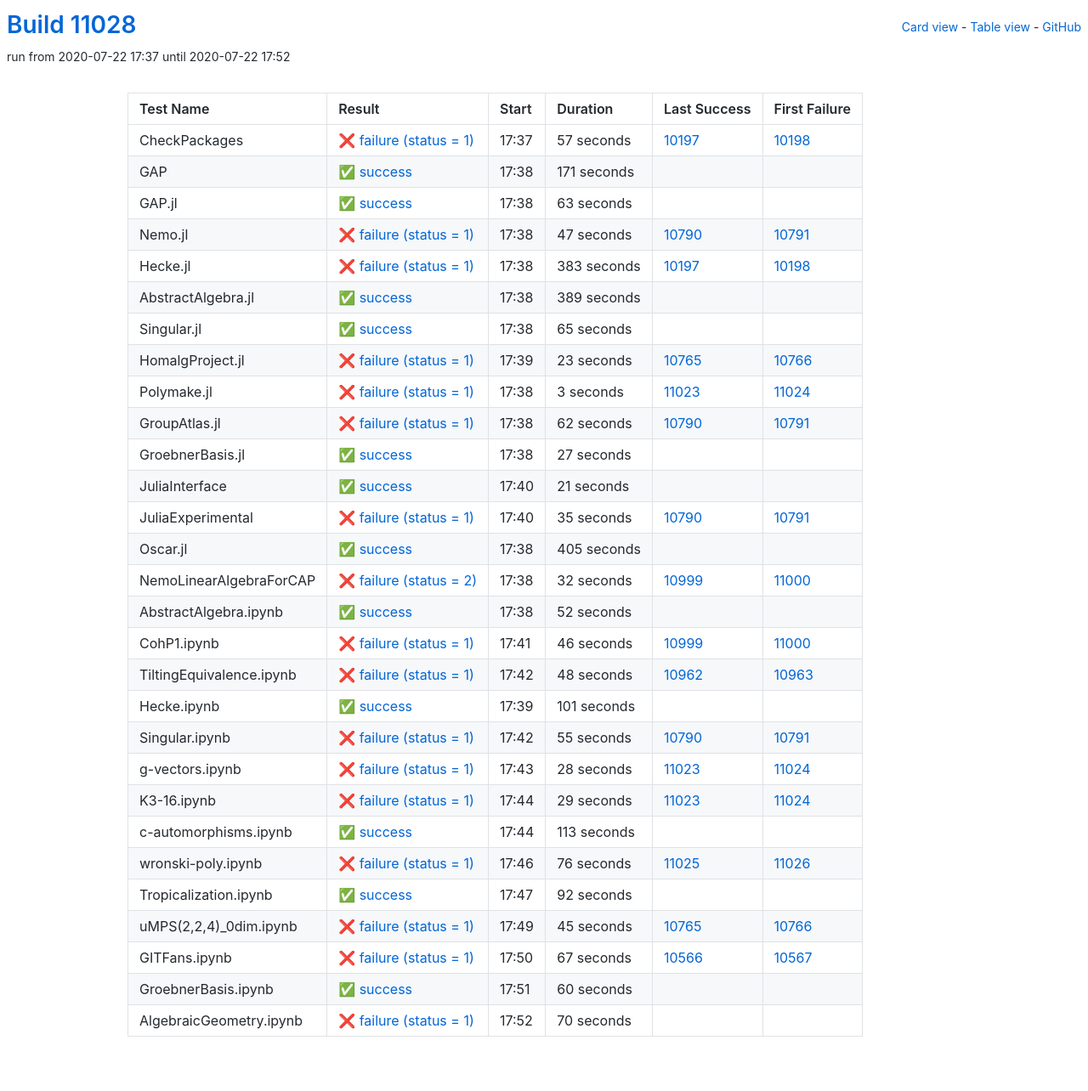
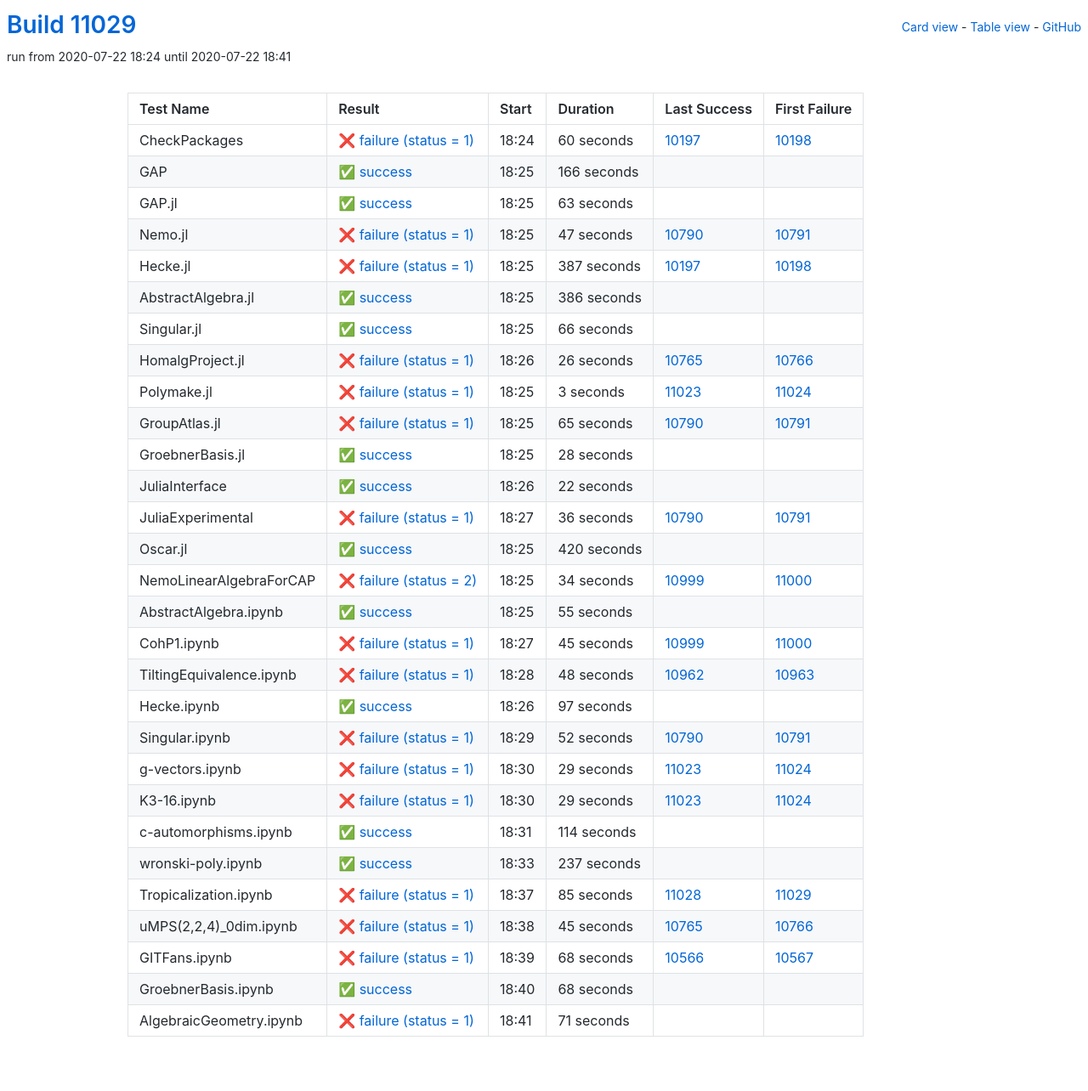
Before and after one commit to oscar-system/oscar-ci-status, a Jekyll site: the page built from table.html, in a window 1280 px wide. Shown: the whole page at 85% size. Built offline with Jekyll 4.4.1, drawn with Linux system fonts in a browser that asks for light colours.

Commit message:
Build #11029

```diff
--- a/_data/ci.yml
+++ b/_data/ci.yml
@@ -1,6 +1,6 @@
 ---
-build: 11028
-build_url: https://oscarci.mathematik.uni-kl.de/job/oscar/11028/
+build: 11029
+build_url: https://oscarci.mathematik.uni-kl.de/job/oscar/11029/
 job: oscar
 organization: oscar-system
 repo: oscar-ci-status
@@ -8,32 +8,32 @@
 tests:
 - name: CheckPackages
   id: checkpackages
-  log: https://oscarci.mathematik.uni-kl.de/job/oscar/11028/artifact/logs/build-11028/CheckPackages.log
-  start: 2020-07-22 17:37
+  log: https://oscarci.mathematik.uni-kl.de/job/oscar/11029/artifact/logs/build-11029/CheckPackages.log
+  start: 2020-07-22 18:24
   success: false
   exitcode: 1
   status: failure
-  duration: 57
+  duration: 60
   last_success: 10197
   last_success_url: https://oscarci.mathematik.uni-kl.de/job/oscar/10197/
   first_failure: 10198
   first_failure_url: https://oscarci.mathematik.uni-kl.de/job/oscar/10198/
 - name: GAP
   id: gap
-  log: https://oscarci.mathematik.uni-kl.de/job/oscar/11028/artifact/logs/build-11028/GAP.log
-  start: 2020-07-22 17:38
+  log: https://oscarci.mathematik.uni-kl.de/job/oscar/11029/artifact/logs/build-11029/GAP.log
+  start: 2020-07-22 18:25
   success: true
   exitcode: 0
   status: success
-  duration: 171
+  duration: 166
   last_success: false
   last_success_url:
   first_failure: false
   first_failure_url:
 - name: GAP.jl
   id: gap-jl
-  log: https://oscarci.mathematik.uni-kl.de/job/oscar/11028/artifact/logs/build-11028/GAP.jl.log
-  start: 2020-07-22 17:38
+  log: https://oscarci.mathematik.uni-kl.de/job/oscar/11029/artifact/logs/build-11029/GAP.jl.log
+  start: 2020-07-22 18:25
   success: true
   exitcode: 0
   status: success
@@ -44,8 +44,8 @@
   first_failure_url:
 - name: Nemo.jl
   id: nemo-jl
-  log: https://oscarci.mathematik.uni-kl.de/job/oscar/11028/artifact/logs/build-11028/Nemo.jl.log
-  start: 2020-07-22 17:38
+  log: https://oscarci.mathematik.uni-kl.de/job/oscar/11029/artifact/logs/build-11029/Nemo.jl.log
+  start: 2020-07-22 18:25
   success: false
   exitcode: 1
   status: failure
@@ -56,56 +56,56 @@
   first_failure_url: https://oscarci.mathematik.uni-kl.de/job/oscar/10791/
 - name: Hecke.jl
   id: hecke-jl
-  log: https://oscarci.mathematik.uni-kl.de/job/oscar/11028/artifact/logs/build-11028/Hecke.jl.log
-  start: 2020-07-22 17:38
+  log: https://oscarci.mathematik.uni-kl.de/job/oscar/11029/artifact/logs/build-11029/Hecke.jl.log
+  start: 2020-07-22 18:25
   success: false
   exitcode: 1
   status: failure
-  duration: 383
+  duration: 387
   last_success: 10197
   last_success_url: https://oscarci.mathematik.uni-kl.de/job/oscar/10197/
   first_failure: 10198
   first_failure_url: https://oscarci.mathematik.uni-kl.de/job/oscar/10198/
 - name: AbstractAlgebra.jl
   id: abstractalgebra-jl
-  log: https://oscarci.mathematik.uni-kl.de/job/oscar/11028/artifact/logs/build-11028/AbstractAlgebra.jl.log
-  start: 2020-07-22 17:38
+  log: https://oscarci.mathematik.uni-kl.de/job/oscar/11029/artifact/logs/build-11029/AbstractAlgebra.jl.log
+  start: 2020-07-22 18:25
   success: true
   exitcode: 0
   status: success
-  duration: 389
+  duration: 386
   last_success: false
   last_success_url:
   first_failure: false
   first_failure_url:
 - name: Singular.jl
   id: singular-jl
-  log: https://oscarci.mathematik.uni-kl.de/job/oscar/11028/artifact/logs/build-11028/Singular.jl.log
-  start: 2020-07-22 17:38
+  log: https://oscarci.mathematik.uni-kl.de/job/oscar/11029/artifact/logs/build-11029/Singular.jl.log
+  start: 2020-07-22 18:25
   success: true
   exitcode: 0
   status: success
-  duration: 65
+  duration: 66
   last_success: false
   last_success_url:
   first_failure: false
   first_failure_url:
 - name: HomalgProject.jl
   id: homalgproject-jl
-  log: https://oscarci.mathematik.uni-kl.de/job/oscar/11028/artifact/logs/build-11028/HomalgProject.jl.log
-  start: 2020-07-22 17:39
+  log: https://oscarci.mathematik.uni-kl.de/job/oscar/11029/artifact/logs/build-11029/HomalgProject.jl.log
+  start: 2020-07-22 18:26
   success: false
   exitcode: 1
   status: failure
-  duration: 23
+  duration: 26
   last_success: 10765
   last_success_url: https://oscarci.mathematik.uni-kl.de/job/oscar/10765/
   first_failure: 10766
   first_failure_url: https://oscarci.mathematik.uni-kl.de/job/oscar/10766/
 - name: Polymake.jl
   id: polymake-jl
-  log: https://oscarci.mathematik.uni-kl.de/job/oscar/11028/artifact/logs/build-11028/Polymake.jl.log
-  start: 2020-07-22 17:38
+  log: https://oscarci.mathematik.uni-kl.de/job/oscar/11029/artifact/logs/build-11029/Polymake.jl.log
+  start: 2020-07-22 18:25
   success: false
   exitcode: 1
   status: failure
@@ -116,104 +116,104 @@
   first_failure_url: https://oscarci.mathematik.uni-kl.de/job/oscar/11024/
 - name: GroupAtlas.jl
   id: groupatlas-jl
-  log: https://oscarci.mathematik.uni-kl.de/job/oscar/11028/artifact/logs/build-11028/GroupAtlas.jl.log
-  start: 2020-07-22 17:38
+  log: https://oscarci.mathematik.uni-kl.de/job/oscar/11029/artifact/logs/build-11029/GroupAtlas.jl.log
+  start: 2020-07-22 18:25
   success: false
   exitcode: 1
   status: failure
-  duration: 62
+  duration: 65
   last_success: 10790
   last_success_url: https://oscarci.mathematik.uni-kl.de/job/oscar/10790/
   first_failure: 10791
   first_failure_url: https://oscarci.mathematik.uni-kl.de/job/oscar/10791/
 - name: GroebnerBasis.jl
   id: groebnerbasis-jl
-  log: https://oscarci.mathematik.uni-kl.de/job/oscar/11028/artifact/logs/build-11028/GroebnerBasis.jl.log
-  start: 2020-07-22 17:38
+  log: https://oscarci.mathematik.uni-kl.de/job/oscar/11029/artifact/logs/build-11029/GroebnerBasis.jl.log
+  start: 2020-07-22 18:25
   success: true
   exitcode: 0
   status: success
-  duration: 27
+  duration: 28
   last_success: false
   last_success_url:
   first_failure: false
   first_failure_url:
 - name: JuliaInterface
   id: juliainterface
-  log: https://oscarci.mathematik.uni-kl.de/job/oscar/11028/artifact/logs/build-11028/JuliaInterface.log
-  start: 2020-07-22 17:40
+  log: https://oscarci.mathematik.uni-kl.de/job/oscar/11029/artifact/logs/build-11029/JuliaInterface.log
+  start: 2020-07-22 18:26
   success: true
   exitcode: 0
   status: success
-  duration: 21
+  duration: 22
   last_success: false
   last_success_url:
   first_failure: false
   first_failure_url:
 - name: JuliaExperimental
   id: juliaexperimental
-  log: https://oscarci.mathematik.uni-kl.de/job/oscar/11028/artifact/logs/build-11028/JuliaExperimental.log
-  start: 2020-07-22 17:40
+  log: https://oscarci.mathematik.uni-kl.de/job/oscar/11029/artifact/logs/build-11029/JuliaExperimental.log
+  start: 2020-07-22 18:27
   success: false
   exitcode: 1
   status: failure
-  duration: 35
+  duration: 36
   last_success: 10790
   last_success_url: https://oscarci.mathematik.uni-kl.de/job/oscar/10790/
   first_failure: 10791
   first_failure_url: https://oscarci.mathematik.uni-kl.de/job/oscar/10791/
 - name: Oscar.jl
   id: oscar-jl
-  log: https://oscarci.mathematik.uni-kl.de/job/oscar/11028/artifact/logs/build-11028/Oscar.jl.log
-  start: 2020-07-22 17:38
+  log: https://oscarci.mathematik.uni-kl.de/job/oscar/11029/artifact/logs/build-11029/Oscar.jl.log
+  start: 2020-07-22 18:25
   success: true
   exitcode: 0
   status: success
-  duration: 405
+  duration: 420
   last_success: false
   last_success_url:
   first_failure: false
   first_failure_url:
 - name: NemoLinearAlgebraForCAP
   id: nemolinearalgebraforcap
-  log: https://oscarci.mathematik.uni-kl.de/job/oscar/11028/artifact/logs/build-11028/NemoLinearAlgebraForCAP.log
-  start: 2020-07-22 17:38
+  log: https://oscarci.mathematik.uni-kl.de/job/oscar/11029/artifact/logs/build-11029/NemoLinearAlgebraForCAP.log
+  start: 2020-07-22 18:25
   success: false
   exitcode: 2
   status: failure
-  duration: 32
+  duration: 34
   last_success: 10999
   last_success_url: https://oscarci.mathematik.uni-kl.de/job/oscar/10999/
   first_failure: 11000
   first_failure_url: https://oscarci.mathematik.uni-kl.de/job/oscar/11000/
 - name: AbstractAlgebra.ipynb
   id: abstractalgebra-ipynb
-  log: https://oscarci.mathematik.uni-kl.de/job/oscar/11028/artifact/logs/build-11028/AbstractAlgebra.ipynb.log
-  start: 2020-07-22 17:38
+  log: https://oscarci.mathematik.uni-kl.de/job/oscar/11029/artifact/logs/build-11029/AbstractAlgebra.ipynb.log
+  start: 2020-07-22 18:25
   success: true
   exitcode: 0
   status: success
-  duration: 52
+  duration: 55
   last_success: false
   last_success_url:
   first_failure: false
   first_failure_url:
 - name: CohP1.ipynb
   id: cohp1-ipynb
-  log: https://oscarci.mathematik.uni-kl.de/job/oscar/11028/artifact/logs/build-11028/CohP1.ipynb.log
-  start: 2020-07-22 17:41
+  log: https://oscarci.mathematik.uni-kl.de/job/oscar/11029/artifact/logs/build-11029/CohP1.ipynb.log
+  start: 2020-07-22 18:27
   success: false
   exitcode: 1
   status: failure
-  duration: 46
+  duration: 45
   last_success: 10999
   last_success_url: https://oscarci.mathematik.uni-kl.de/job/oscar/10999/
   first_failure: 11000
   first_failure_url: https://oscarci.mathematik.uni-kl.de/job/oscar/11000/
 - name: TiltingEquivalence.ipynb
   id: tiltingequivalence-ipynb
-  log: https://oscarci.mathematik.uni-kl.de/job/oscar/11028/artifact/logs/build-11028/TiltingEquivalence.ipynb.log
-  start: 2020-07-22 17:42
+  log: https://oscarci.mathematik.uni-kl.de/job/oscar/11029/artifact/logs/build-11029/TiltingEquivalence.ipynb.log
+  start: 2020-07-22 18:28
   success: false
   exitcode: 1
   status: failure
@@ -224,44 +224,44 @@
   first_failure_url: https://oscarci.mathematik.uni-kl.de/job/oscar/10963/
 - name: Hecke.ipynb
   id: hecke-ipynb
-  log: https://oscarci.mathematik.uni-kl.de/job/oscar/11028/artifact/logs/build-11028/Hecke.ipynb.log
-  start: 2020-07-22 17:39
+  log: https://oscarci.mathematik.uni-kl.de/job/oscar/11029/artifact/logs/build-11029/Hecke.ipynb.log
+  start: 2020-07-22 18:26
   success: true
   exitcode: 0
   status: success
-  duration: 101
+  duration: 97
   last_success: false
   last_success_url:
   first_failure: false
   first_failure_url:
 - name: Singular.ipynb
   id: singular-ipynb
-  log: https://oscarci.mathematik.uni-kl.de/job/oscar/11028/artifact/logs/build-11028/Singular.ipynb.log
-  start: 2020-07-22 17:42
+  log: https://oscarci.mathematik.uni-kl.de/job/oscar/11029/artifact/logs/build-11029/Singular.ipynb.log
+  start: 2020-07-22 18:29
   success: false
   exitcode: 1
   status: failure
-  duration: 55
+  duration: 52
   last_success: 10790
   last_success_url: https://oscarci.mathematik.uni-kl.de/job/oscar/10790/
   first_failure: 10791
   first_failure_url: https://oscarci.mathematik.uni-kl.de/job/oscar/10791/
 - name: g-vectors.ipynb
   id: g-vectors-ipynb
-  log: https://oscarci.mathematik.uni-kl.de/job/oscar/11028/artifact/logs/build-11028/g-vectors.ipynb.log
-  start: 2020-07-22 17:43
+  log: https://oscarci.mathematik.uni-kl.de/job/oscar/11029/artifact/logs/build-11029/g-vectors.ipynb.log
+  start: 2020-07-22 18:30
   success: false
   exitcode: 1
   status: failure
-  duration: 28
+  duration: 29
   last_success: 11023
   last_success_url: https://oscarci.mathematik.uni-kl.de/job/oscar/11023/
   first_failure: 11024
   first_failure_url: https://oscarci.mathematik.uni-kl.de/job/oscar/11024/
 - name: K3-16.ipynb
   id: k3-16-ipynb
-  log: https://oscarci.mathematik.uni-kl.de/job/oscar/11028/artifact/logs/build-11028/K3-16.ipynb.log
-  start: 2020-07-22 17:44
+  log: https://oscarci.mathematik.uni-kl.de/job/oscar/11029/artifact/logs/build-11029/K3-16.ipynb.log
+  start: 2020-07-22 18:30
   success: false
   exitcode: 1
   status: failure
@@ -272,44 +272,44 @@
   first_failure_url: https://oscarci.mathematik.uni-kl.de/job/oscar/11024/
 - name: c-automorphisms.ipynb
   id: c-automorphisms-ipynb
-  log: https://oscarci.mathematik.uni-kl.de/job/oscar/11028/artifact/logs/build-11028/c-automorphisms.ipynb.log
-  start: 2020-07-22 17:44
+  log: https://oscarci.mathematik.uni-kl.de/job/oscar/11029/artifact/logs/build-11029/c-automorphisms.ipynb.log
+  start: 2020-07-22 18:31
   success: true
   exitcode: 0
   status: success
-  duration: 113
+  duration: 114
   last_success: false
   last_success_url:
   first_failure: false
   first_failure_url:
 - name: wronski-poly.ipynb
   id: wronski-poly-ipynb
-  log: https://oscarci.mathematik.uni-kl.de/job/oscar/11028/artifact/logs/build-11028/wronski-poly.ipynb.log
-  start: 2020-07-22 17:46
-  success: false
-  exitcode: 1
-  status: failure
-  duration: 76
-  last_success: 11025
-  last_success_url: https://oscarci.mathematik.uni-kl.de/job/oscar/11025/
-  first_failure: 11026
-  first_failure_url: https://oscarci.mathematik.uni-kl.de/job/oscar/11026/
-- name: Tropicalization.ipynb
-  id: tropicalization-ipynb
-  log: https://oscarci.mathematik.uni-kl.de/job/oscar/11028/artifact/logs/build-11028/Tropicalization.ipynb.log
-  start: 2020-07-22 17:47
+  log: https://oscarci.mathematik.uni-kl.de/job/oscar/11029/artifact/logs/build-11029/wronski-poly.ipynb.log
+  start: 2020-07-22 18:33
   success: true
   exitcode: 0
   status: success
-  duration: 92
+  duration: 237
   last_success: false
   last_success_url:
   first_failure: false
   first_failure_url:
+- name: Tropicalization.ipynb
+  id: tropicalization-ipynb
+  log: https://oscarci.mathematik.uni-kl.de/job/oscar/11029/artifact/logs/build-11029/Tropicalization.ipynb.log
+  start: 2020-07-22 18:37
+  success: false
+  exitcode: 1
+  status: failure
+  duration: 85
+  last_success: 11028
+  last_success_url: https://oscarci.mathematik.uni-kl.de/job/oscar/11028/
+  first_failure: 11029
+  first_failure_url: https://oscarci.mathematik.uni-kl.de/job/oscar/11029/
 - name: uMPS(2,2,4)_0dim.ipynb
   id: umps-2-2-4-0dim-ipynb
-  log: https://oscarci.mathematik.uni-kl.de/job/oscar/11028/artifact/logs/build-11028/uMPS-2-2-4-_0dim.ipynb.log
-  start: 2020-07-22 17:49
+  log: https://oscarci.mathematik.uni-kl.de/job/oscar/11029/artifact/logs/build-11029/uMPS-2-2-4-_0dim.ipynb.log
+  start: 2020-07-22 18:38
   success: false
   exitcode: 1
   status: failure
@@ -320,36 +320,36 @@
   first_failure_url: https://oscarci.mathematik.uni-kl.de/job/oscar/10766/
 - name: GITFans.ipynb
   id: gitfans-ipynb
-  log: https://oscarci.mathematik.uni-kl.de/job/oscar/11028/artifact/logs/build-11028/GITFans.ipynb.log
-  start: 2020-07-22 17:50
+  log: https://oscarci.mathematik.uni-kl.de/job/oscar/11029/artifact/logs/build-11029/GITFans.ipynb.log
+  start: 2020-07-22 18:39
   success: false
   exitcode: 1
   status: failure
-  duration: 67
+  duration: 68
   last_success: 10566
   last_success_url: https://oscarci.mathematik.uni-kl.de/job/oscar/10566/
   first_failure: 10567
   first_failure_url: https://oscarci.mathematik.uni-kl.de/job/oscar/10567/
 - name: GroebnerBasis.ipynb
   id: groebnerbasis-ipynb
-  log: https://oscarci.mathematik.uni-kl.de/job/oscar/11028/artifact/logs/build-11028/GroebnerBasis.ipynb.log
-  start: 2020-07-22 17:51
+  log: https://oscarci.mathematik.uni-kl.de/job/oscar/11029/artifact/logs/build-11029/GroebnerBasis.ipynb.log
+  start: 2020-07-22 18:40
   success: true
   exitcode: 0
   status: success
-  duration: 60
+  duration: 68
   last_success: false
   last_success_url:
   first_failure: false
   first_failure_url:
 - name: AlgebraicGeometry.ipynb
   id: algebraicgeometry-ipynb
-  log: https://oscarci.mathematik.uni-kl.de/job/oscar/11028/artifact/logs/build-11028/AlgebraicGeometry.ipynb.log
-  start: 2020-07-22 17:52
+  log: https://oscarci.mathematik.uni-kl.de/job/oscar/11029/artifact/logs/build-11029/AlgebraicGeometry.ipynb.log
+  start: 2020-07-22 18:41
   success: false
   exitcode: 1
   status: failure
-  duration: 70
+  duration: 71
   last_success: false
   last_success_url:
   first_failure: false
```
Also changed, not shown: README.md.
